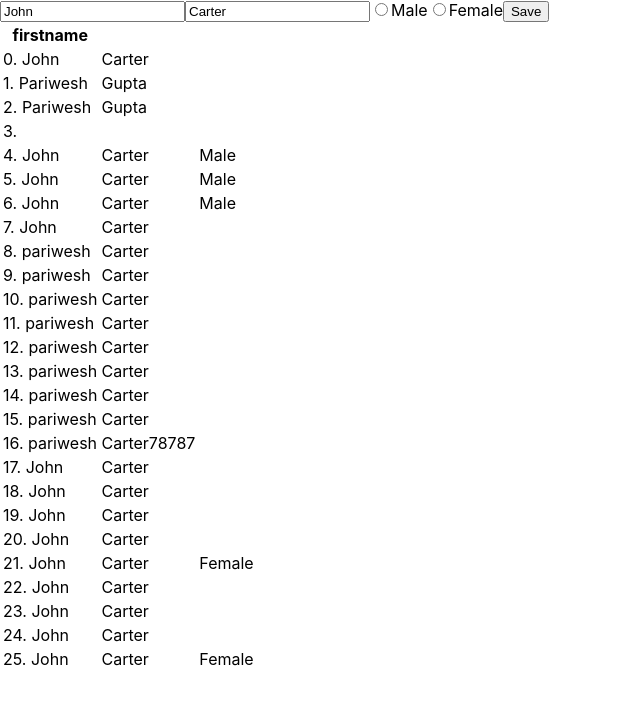
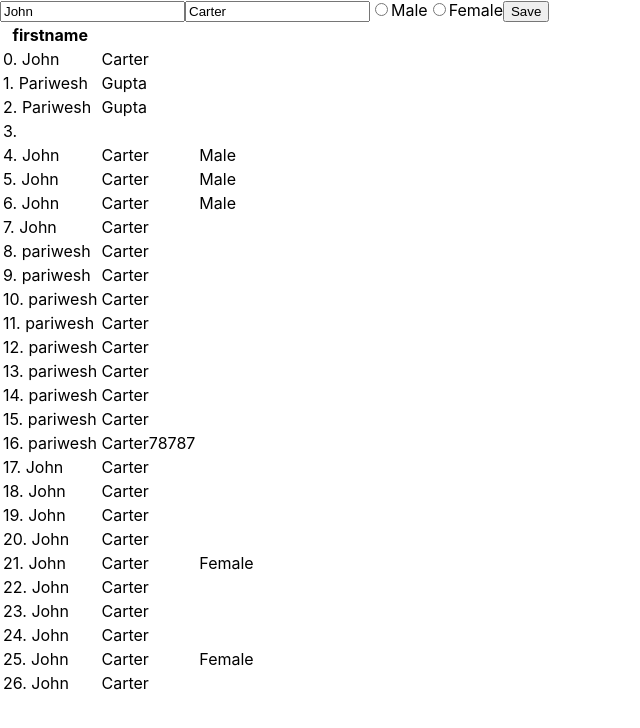
Before and after one commit to RMSI-training/react-basics, a React (Create React App) app: page / in a window 1280 px wide. Shown: the top 728 px of the page, without its empty margins (0-640 px from the left). Built offline with nearby package versions, Linux system fonts and the light colour scheme; data requests are answered from the project's data file.

Commit message:
using async-await syntax

```diff
--- a/db.json
+++ b/db.json
@@ -133,6 +133,11 @@
       "lastname": "Carter",
       "gender": "Female",
       "id": 26
+    },
+    {
+      "firstname": "John",
+      "lastname": "Carter",
+      "id": 27
     }
   ]
 }
--- a/src/Userform.js
+++ b/src/Userform.js
@@ -10,30 +10,33 @@ function Userform() { //functional component
   const updateValue = (event) => {
     setUser({ ...user, [event.target.name]: event.target.value });
   }
-  useState(function (params) {//constructor
-    const promise = fetch("http://localhost:3001/users");
-    promise.then(function (response) {
-      response.json().then(function (users) {
+  useState(async function (params) {//constructor
+    // const promise =  fetch("http://localhost:3001/users");
+    // promise.then(function (response) {
+    //   response.json().then(function (users) {
+    //     setUsers(users);
+    //   })
+    // })
+    try {
+      const response = await fetch("http://localhost:3001/users");
+      const users = await response.json();
       setUsers(users);
+    } catch (error) {
+      console.log(error);
+    }
   })
-    })
-  })
-  function save() {
-    const promise = fetch("http://localhost:3001/users", {//ajax
+  async function save() {
+    try {
+      const response = await fetch("http://localhost:3001/users", {//ajax
         method: 'POST',
         headers: { 'Content-Type': 'application/json' },
         body: JSON.stringify(user)
       });
-    promise.then(function (response) {//100-399, success handler
-      response.json().then((savedUser) => {
+      const savedUser = await response.json();
       setUsers([...users, savedUser]);
-      })
-      console.log(response);
-    });
-    promise.catch(function (error) {//400-599, error handler
+    } catch (error) {
       console.log(error);
-    })
-    console.log(user);
+    }
   }
   //logic
   return (//jsx
```
Lines whose indentation alone changed are shown as unchanged.
